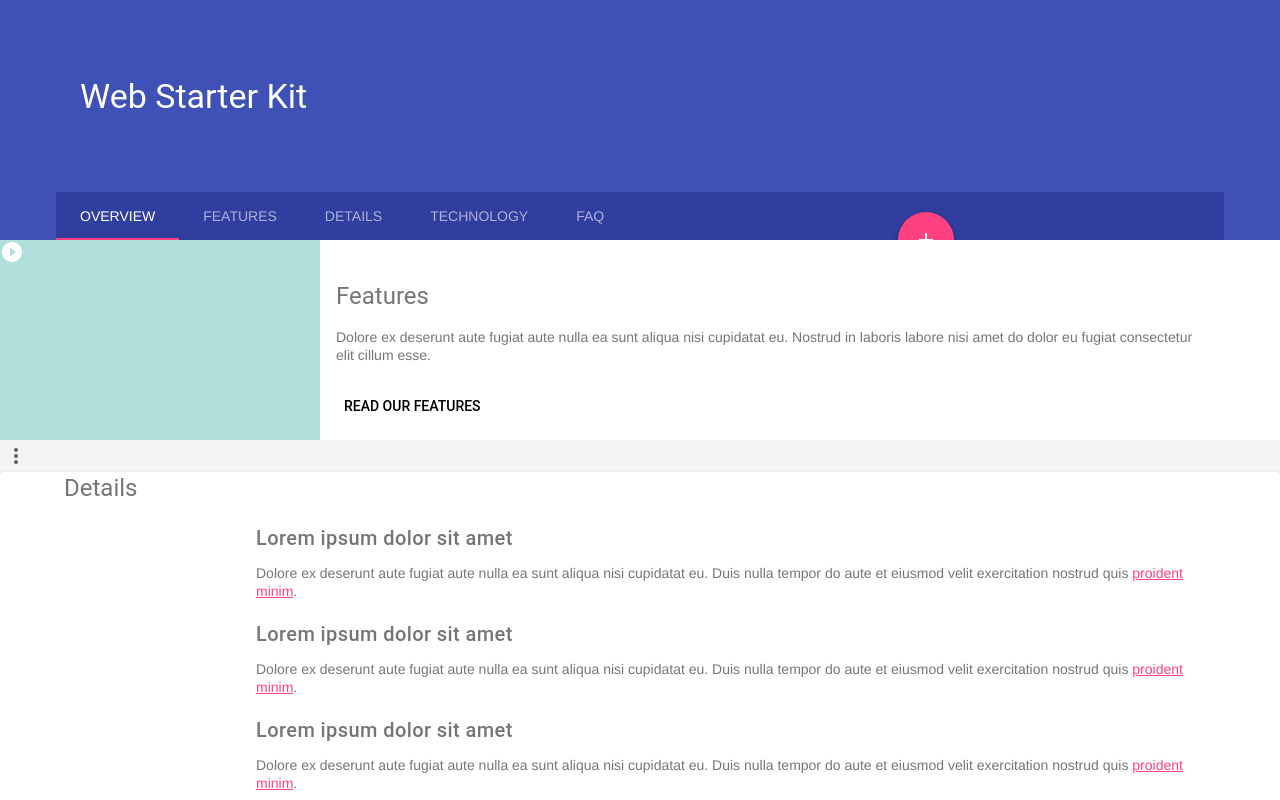
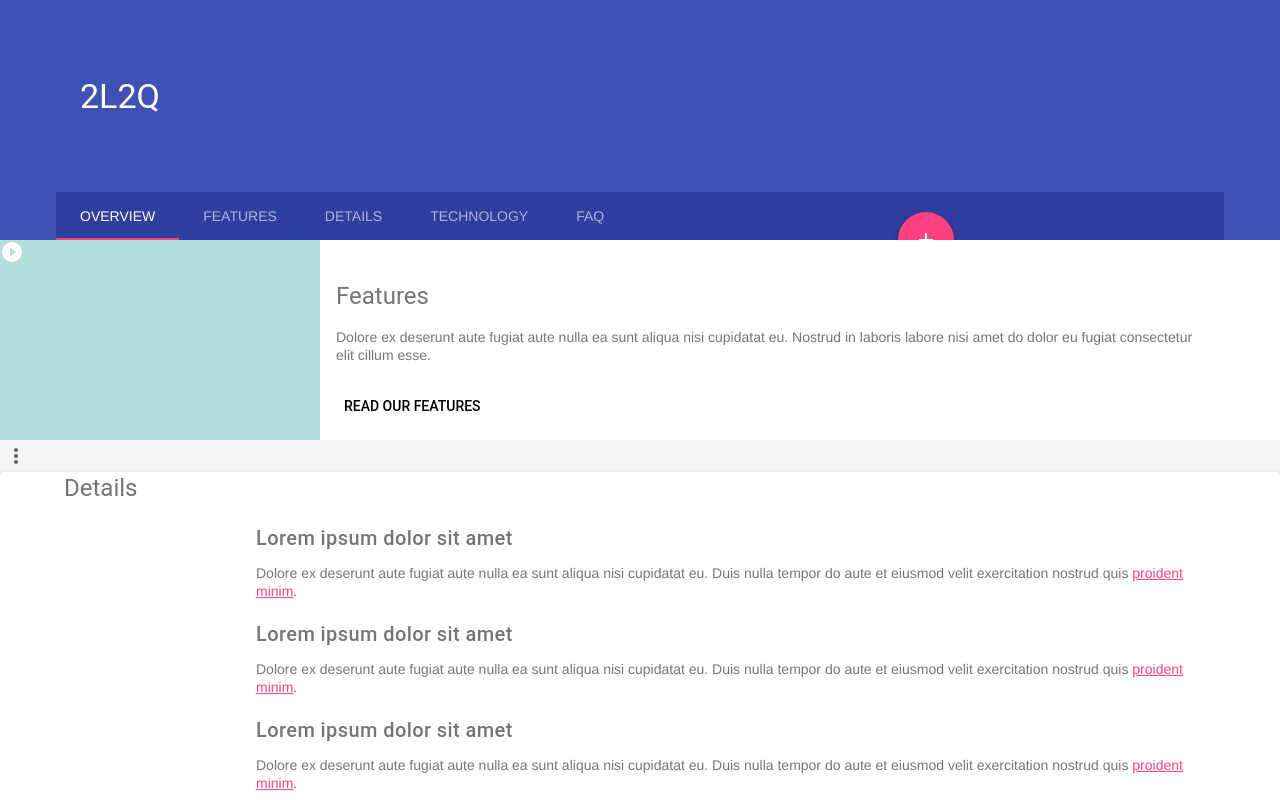
Before and after one commit to ynotravid/ynotravid.github.io, a website: page index.html in a window 1280 px wide. Drawn offline with nearby package versions, Linux system fonts and the light colour scheme.

Commit message:
npm deploy

```diff
--- a/index.html
+++ b/index.html
@@ -46,7 +46,7 @@
         <div class="mdl-layout--large-screen-only mdl-layout__header-row">
         </div>
         <div class="mdl-layout--large-screen-only mdl-layout__header-row">
-          <h3>Web Starter Kit</h3>
+          <h3>2L2Q</h3>
         </div>
         <div class="mdl-layout--large-screen-only mdl-layout__header-row">
         </div>
```
